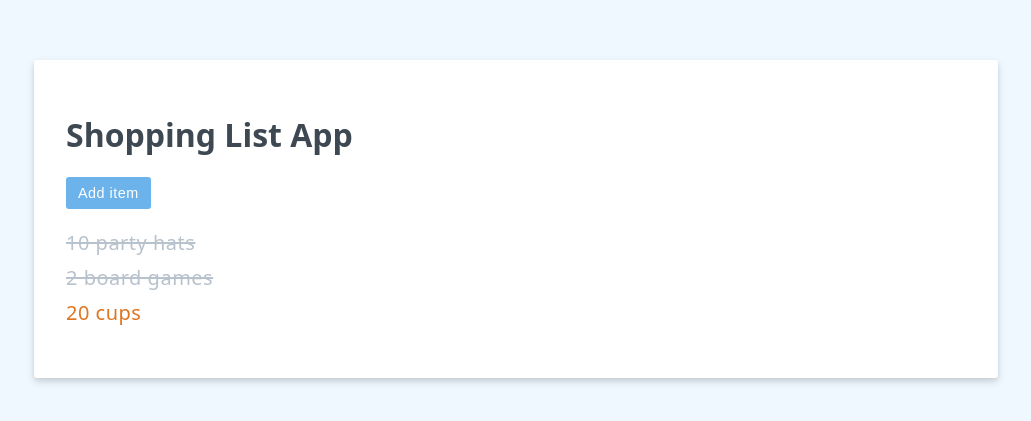
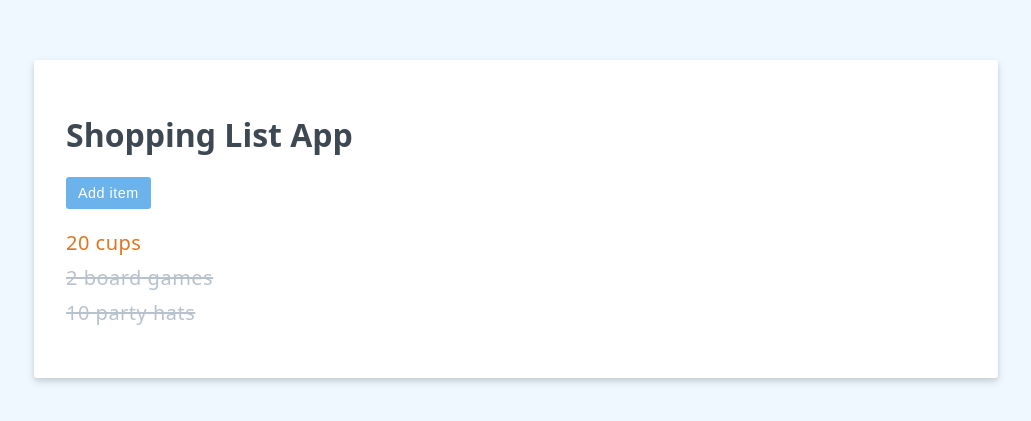
Before and after one commit to iirving/Vue3-Composition-API, a Vue app: page / in a window 1280 px wide. Shown: the part 181-602 px from the top of the page, without its empty margins (124-1155 px from the left). Built offline with nearby package versions, Linux system fonts and the light colour scheme.

Commit message:
Refactor item list rendering and add reverse order functionality

```diff
--- a/src/App.vue
+++ b/src/App.vue
@@ -29,6 +29,8 @@ const newItemHighPriority = ref(false);
 const characterCount = computed(() => {
   return newItem.value.length;
 });
+
+const reverseItemsArray = computed(() => [...items.value].reverse());
 
 const saveItem = () => {
   items.value.push({
@@ -76,8 +78,8 @@ const togglePurchased = (item) => {
     {{ characterCount }} characters
   </div>
   <ul>
-    <li v-for="({ id, label, purchased, highPriority }, index) in items" :key="id" @click="togglePurchased(items[index])"
-      :class="{
+    <li v-for="({ id, label, purchased, highPriority }, index) in reverseItemsArray" :key="id"
+      @click="togglePurchased(reverseItemsArray[index])" :class="{
         strikeout: purchased,
         'static-class': true,
         priority: highPriority
```
